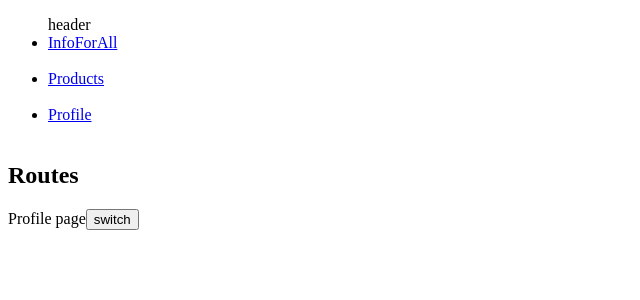
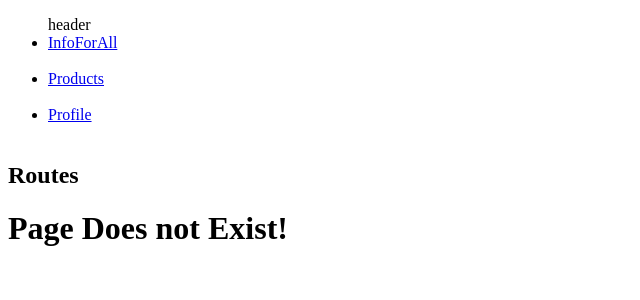
Before and after one commit to Melkam22/react_router_lifecycle_hoc_examples, a React (Create React App) app: page /profile in a window 1280 px wide. Shown: the top 300 px of the page, without its empty margins (0-640 px from the left). Built offline with nearby package versions, Linux system fonts and the light colour scheme.

Commit message:
404 and profile with name ...

```diff
--- a/src/App.js
+++ b/src/App.js
@@ -28,7 +28,7 @@ const App = () => {
       <Routes>
         <Route path="/" exact element={ <InfoForAll />}/>
         <Route path="/products" element={<Products />}/>
-        <Route path="/profile" element={<Profile />}/>
+        <Route path="/profile:loggedName" element={<Profile />}/>
         <Route path="*" element={<Error />}/>
       </Routes>
 
--- a/src/Components/profile.js
+++ b/src/Components/profile.js
@@ -1,12 +1,13 @@
 import React from 'react';
-import { useNavigate } from 'react-router-dom';
+import { useNavigate, useParams } from 'react-router-dom';
 
 
 function Profile() {
   let navigate = useNavigate();
+  let {loggedName} = useParams();
   return (
     <div>
-      Profile page
+      Wel-come {loggedName} to your page! <br/>
        <button onClick={()=>navigate("/products")}>switch</button>
     </div>
   );
```
